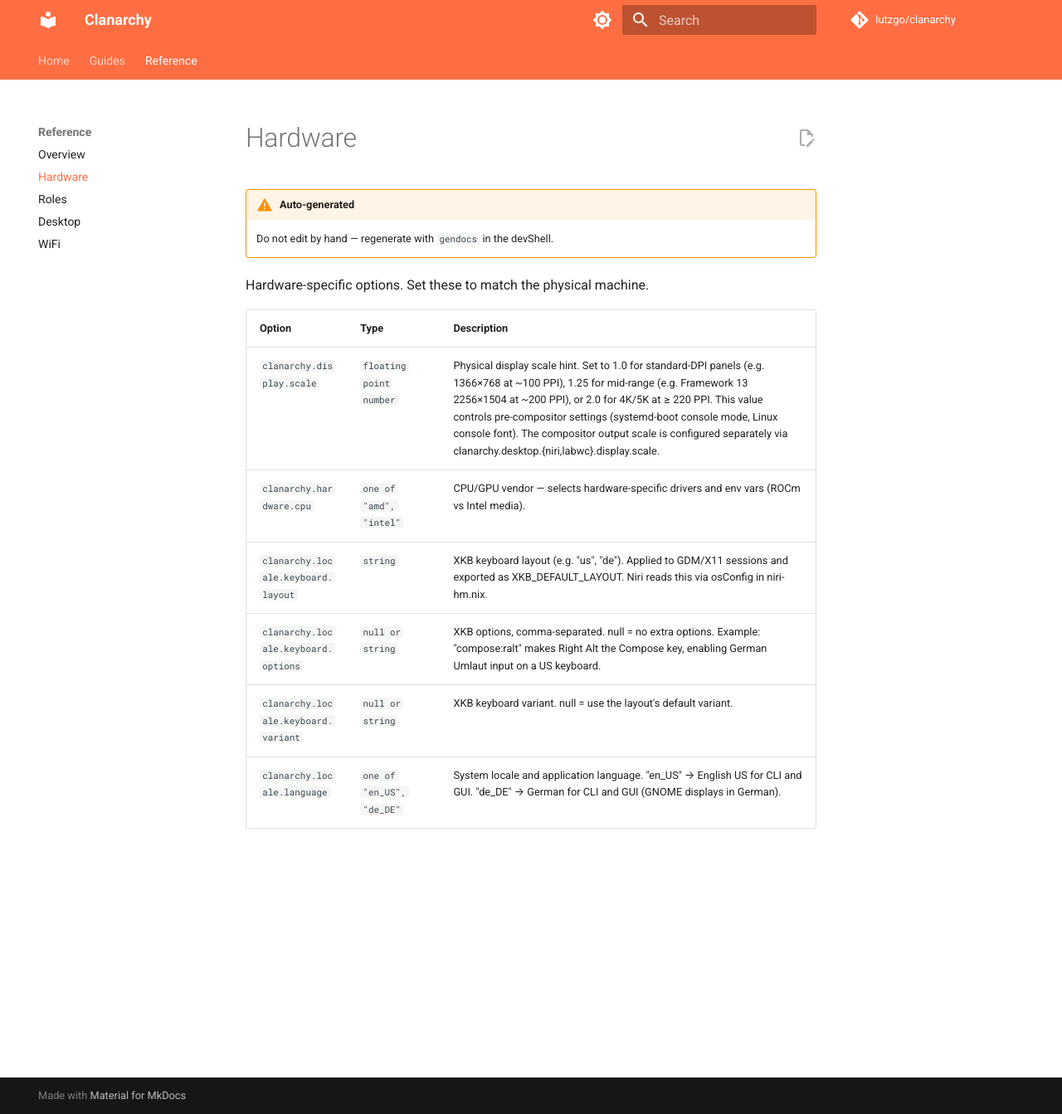
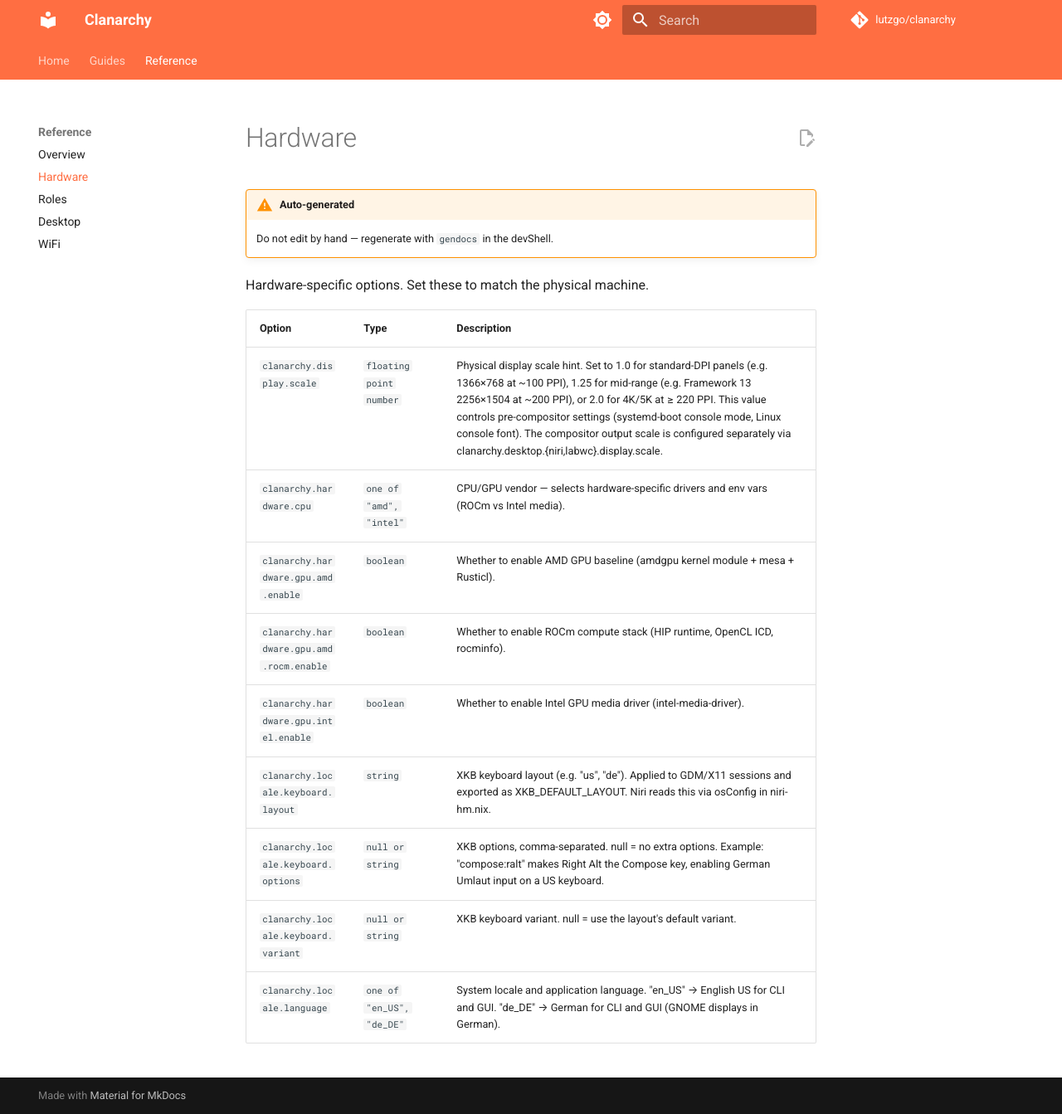
Before and after one commit to lutzgo/clanarchy, an MkDocs documentation site: the page built from docs/reference/hardware.md, in a window 1280 px wide and 1343 px high. Shown: the whole window at 83% size. Built offline with MkDocs 1.6.1 and Material for MkDocs 9.7.7, drawn with Linux system fonts in a browser that asks for light colours; comment, search, counter and statistics services are not loaded.

Commit message:
docs: regenerate option reference [skip ci]

```diff
--- a/docs/reference/hardware.md
+++ b/docs/reference/hardware.md
@@ -9,6 +9,9 @@ Hardware-specific options. Set these to match the physical machine.
 |--------|------|-------------|
 | `clanarchy.display.scale` | `floating point number` | Physical display scale hint. Set to 1.0 for standard-DPI panels (e.g. 1366×768 at ~100 PPI), 1.25 for mid-range (e.g. Framework 13 2256×1504 at ~200 PPI), or 2.0 for 4K/5K at ≥ 220 PPI.  This value controls pre-compositor settings (systemd-boot console mode, Linux console font). The compositor output scale is configured separately via clanarchy.desktop.{niri,labwc}.display.scale.  |
 | `clanarchy.hardware.cpu` | `one of "amd", "intel"` | CPU/GPU vendor — selects hardware-specific drivers and env vars (ROCm vs Intel media). |
+| `clanarchy.hardware.gpu.amd.enable` | `boolean` | Whether to enable AMD GPU baseline (amdgpu kernel module + mesa + Rusticl). |
+| `clanarchy.hardware.gpu.amd.rocm.enable` | `boolean` | Whether to enable ROCm compute stack (HIP runtime, OpenCL ICD, rocminfo). |
+| `clanarchy.hardware.gpu.intel.enable` | `boolean` | Whether to enable Intel GPU media driver (intel-media-driver). |
 | `clanarchy.locale.keyboard.layout` | `string` | XKB keyboard layout (e.g. "us", "de"). Applied to GDM/X11 sessions and exported as XKB_DEFAULT_LAYOUT. Niri reads this via osConfig in niri-hm.nix.  |
 | `clanarchy.locale.keyboard.options` | `null or string` | XKB options, comma-separated. null = no extra options. Example: "compose:ralt" makes Right Alt the Compose key, enabling German Umlaut input on a US keyboard.  |
 | `clanarchy.locale.keyboard.variant` | `null or string` | XKB keyboard variant. null = use the layout's default variant. |
```
Also changed, not shown: docs/reference/apps.md (+1 -1 lines).
